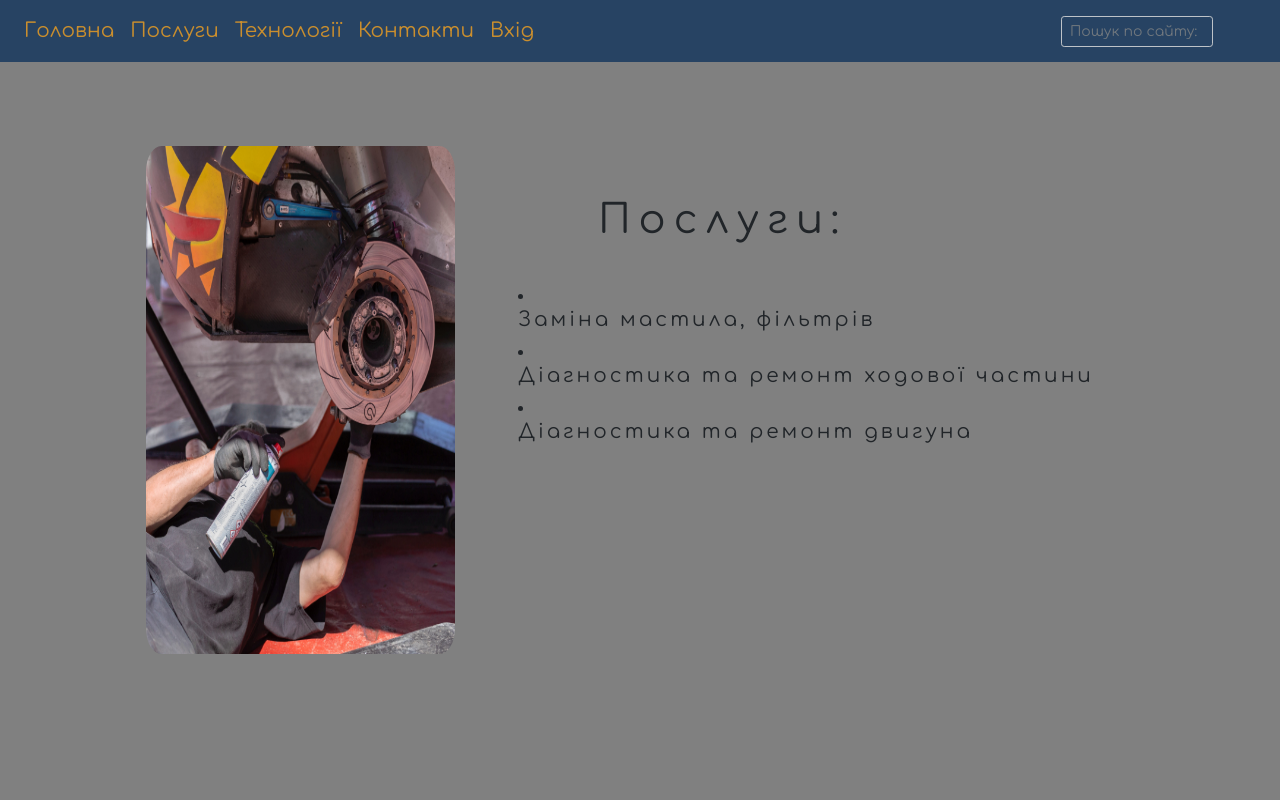
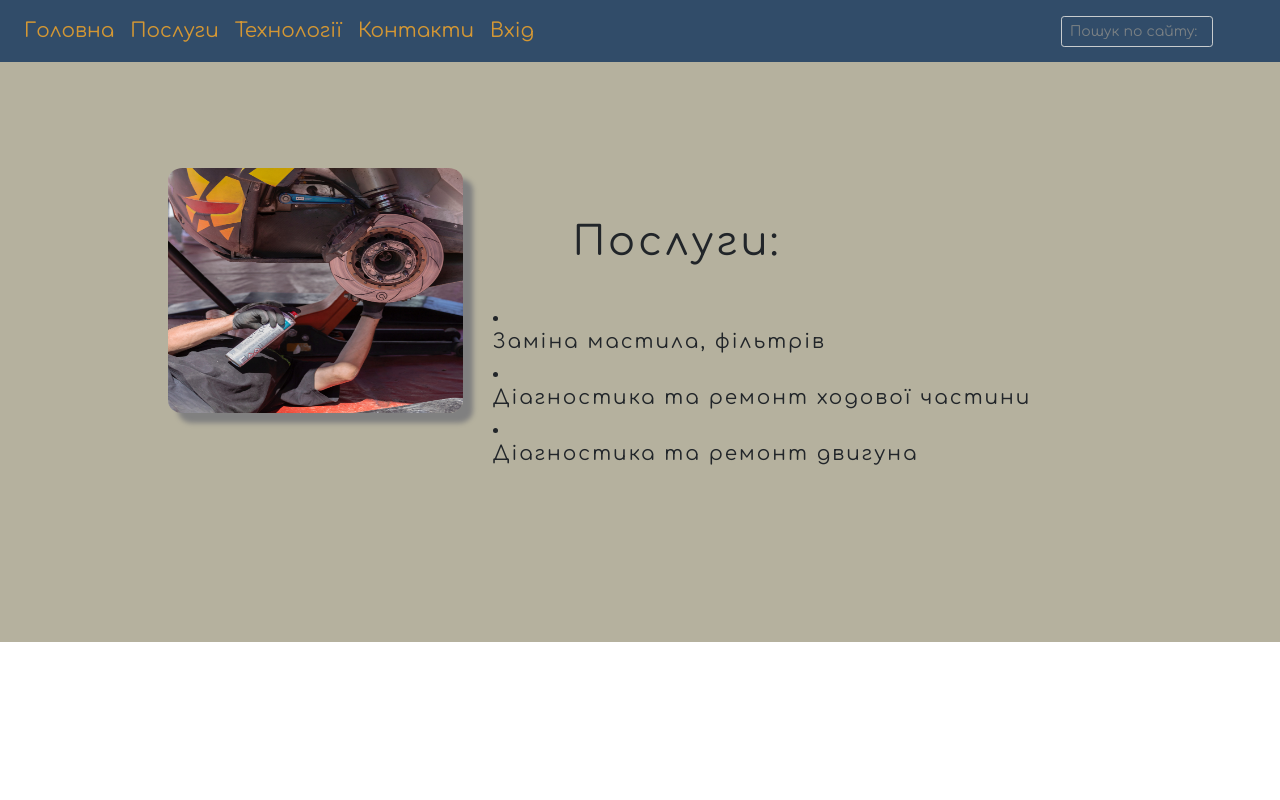
Before and after one commit to Forestriver/Motorhome, a Django app: page /services/ in a window 1280 px wide. Run offline with Django 3.2, Linux system fonts and the light colour scheme; some libraries are stand-ins or nearby versions.

```diff
--- a/motorhome/static/motorhome/css/moto.css
+++ b/motorhome/static/motorhome/css/moto.css
@@ -80,12 +80,12 @@ body, html {
 }
 
 h1 {
-  letter-spacing: 8px;
+  letter-spacing: 3px;
   padding-top: 10px;
 }
 
-h5 {
-  letter-spacing: 3px;
+h5, h3 {
+  letter-spacing: 2px;
 }
 
 .hr-light {
@@ -112,15 +112,10 @@ h5 {
 
 
 .pagetemplate {
-  position: absolute;
-      top: 0;
-      right: 0;
-      bottom: 0;
-      left: 0;
   margin-top: 4em 0;
-  padding: 9.1em;
+  padding: 10.5em;
   font-family: 'Comfortaa', cursive;
-  background-color: grey;
+  background-color: #B5B19E;
   -webkit-animation: 2s cubic-bezier(.5, .15, .55, 1) fade;
   animation: 2s cubic-bezier(.5, .15, .55, 1) fade;
     animation-direction: normal;
@@ -141,28 +136,36 @@ h5 {
 }
 
 .pagetemplate img {
- height: 100%;
+ height: 80%;
  width: 100%;
- border-radius: 5%
+ border-radius: 5%;
+ box-shadow: 10px 10px 5px grey;
 }
 
-@media only screen and (min-width: 768px) {
+@media only screen and (max-width: 768px) {
   .pagetemplate .desc{
    padding-left: 3em;
-
+  }
+  .pagetemplate img {
+   height: 100%;
+   width: 100%;
   }
 }
 
 .pagetemplate .form-control,
 .pagetemplate input {
     border-radius: 7px;
+    box-shadow: 5px 5px 3px grey;
+    background-color: beige;
 }
 .pagetemplate .btn {
   background-color: #589b37;
   border: 1px solid #589b37;
   color: #fff;
   margin-top: 20px;
+  box-shadow: 5px 5px 3px grey;
 }
+
 .pagetemplate .btn:hover {
   background-color: #333;
   border: 1px solid #333;
```
